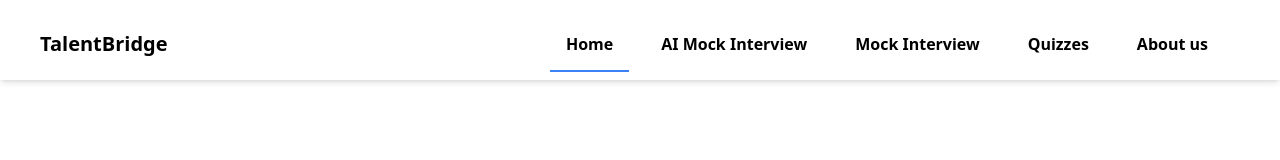
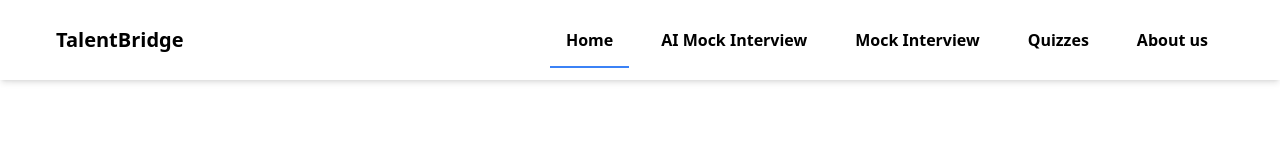
Before and after one commit to LAVIRASTOGI/talentBridge-AI, a Next.js app: page / in a window 1280 px wide. Shown: the top 160 px of the page. Built offline with nearby package versions, Linux system fonts and the light colour scheme; no server answers.

Commit message:
navbar.js

```diff
--- a/components/Navbar.jsx
+++ b/components/Navbar.jsx
@@ -9,10 +9,10 @@ function Navbar() {
   const pathname = usePathname();
   return (
     <nav
-      className="fixed top-0 right-0 w-screen z-50 grid grid-cols-[20%_80%] px-6 py-4
-      lg:px-10 items-center backdrop-blur-md bg-white/30 shadow-md h-20 "
+      className="fixed top-0 right-0 w-screen z-50 grid grid-cols-[20%_80%]
+      lg:px-10 items-center backdrop-blur-md bg-white/30 shadow-md h-20 pr-4"
     >
-      <div className="gap-2 items-center">
+      <div className="gap-2 items-center pl-4">
         <Link href="/">
           <span className="text-xl font-bold">TalentBridge</span>
         </Link>
```
